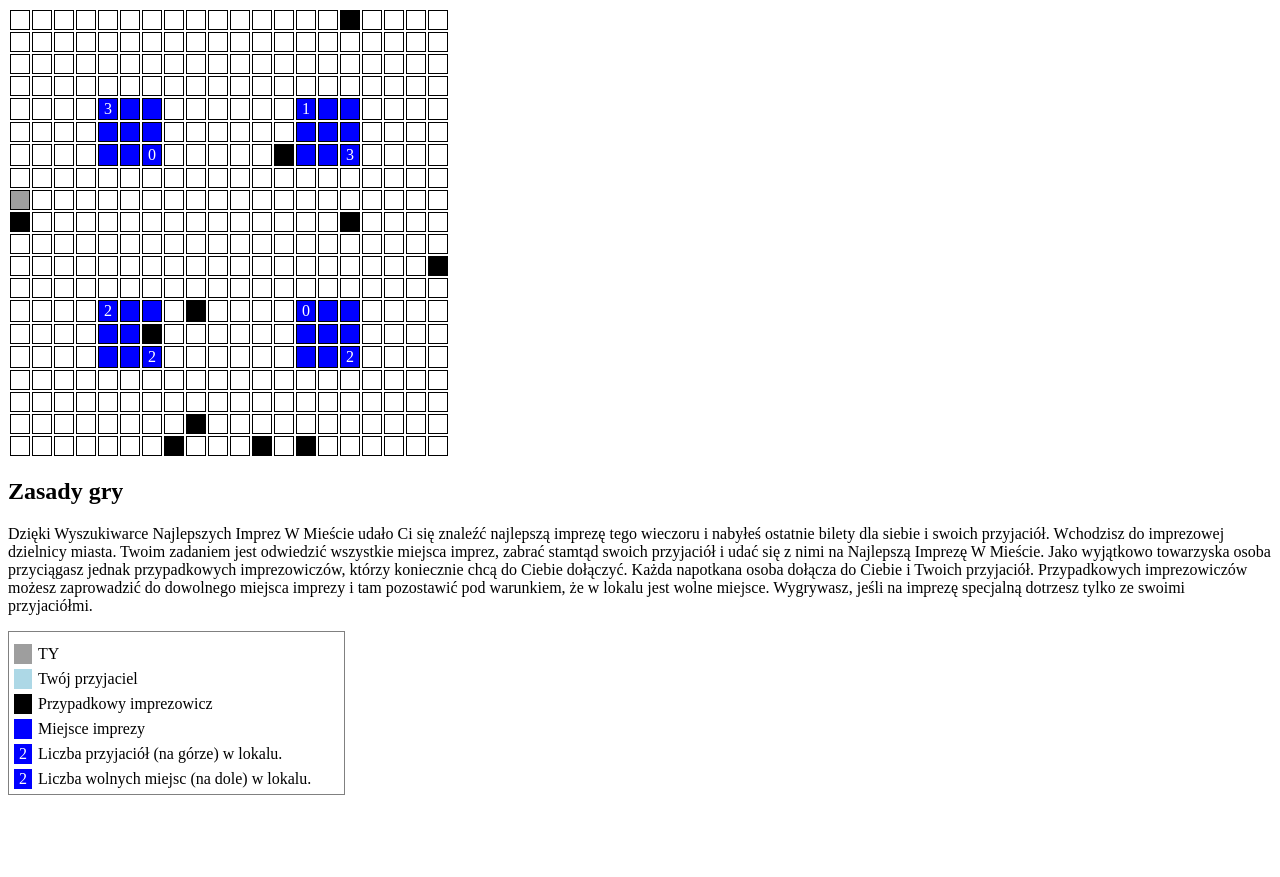
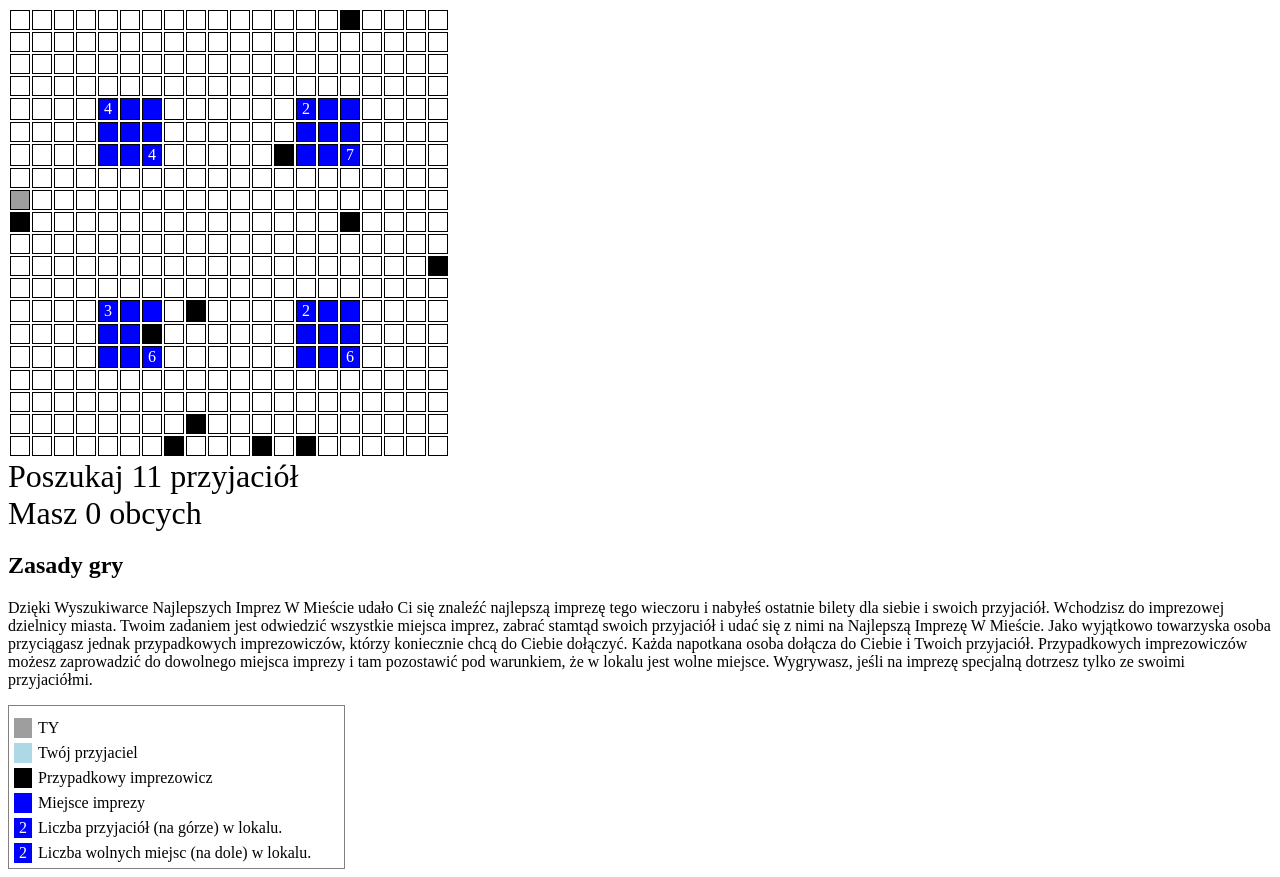
Before and after one commit to andrzejpuzynski/jQuery-game, a plain HTML site: page index.html in a window 1280 px wide. Before the commit the page ends 803 px from the top, so only its background shows below. Drawn offline with Linux system fonts and the light colour scheme; grey boxes are pictures that could not be loaded.

Commit message:
Add counting statements and GAME OVER.

```diff
--- a/index.html
+++ b/index.html
@@ -42,11 +42,21 @@
             background: black;
         }
 
+        .scoreFriends,
+        .scoreAliens {
+            display: block;
+            font-size: 2em;
+        }
+
     </style>
 </head>
 <body>
 
 <div id="board"></div>
+<div>
+    <div class="scoreFriends"></div>
+    <div class="scoreAliens"></div>
+</div>
 
 <h2>Zasady gry</h2>
 <p></p>
@@ -144,19 +154,20 @@
         function addPartyFriends(n) { // generating number of Friends in party places and info about them
             var addFriends = [];
             for (var i = 0; i < 4; i++) {
-                addFriends.push(Math.round(Math.random(0,1)*4));
+                addFriends.push(Math.round(Math.random(0,1)*3+2));
                 $('.party' + (i+1)).slice(0,1).text(addFriends[i]);
             }
             return addFriends;
         }
 
         var partyFriends = addPartyFriends(4);
+        var totalFriends = partyFriends.reduce((total, i) => total += i , 0);
 
 
         function addFreePlaces(n) { // generating number of free places in party and info about them
             var addPlaces = [];
             for (var i = 0; i < 4; i++) {
-                addPlaces.push(Math.round(Math.random(0,1)*4));
+                addPlaces.push(Math.round(Math.random(0,1)*4+4));
                 $('.party' + (i+1)).slice(8).text(addPlaces[i]);
             }
             return addPlaces;
@@ -254,6 +265,12 @@
             var head = snakeCells[snakeCells.length - 1];
             var $nextHead = direction($(head));
 
+            if ($nextHead.hasClass('snake') || $nextHead.length === 0) {
+                clearInterval(interval);
+                alert('GAME OVER');
+                return;
+            }
+
             if (exitParty(1) && partyFriends[0] > 0) { // reducing number friends in party Place
                 partyFriends[0] -= 1;
                 $('.party1').slice(0, 1).text(partyFriends[0]);
@@ -325,6 +342,9 @@
             }
             drawSnake();
 
+            $('.scoreFriends').text(`Poszukaj ${totalFriends-friends} przyjaciół`);
+            $('.scoreAliens').text(`Masz ${aliens} obcych`);
+
         }, 600)
 
 
```
